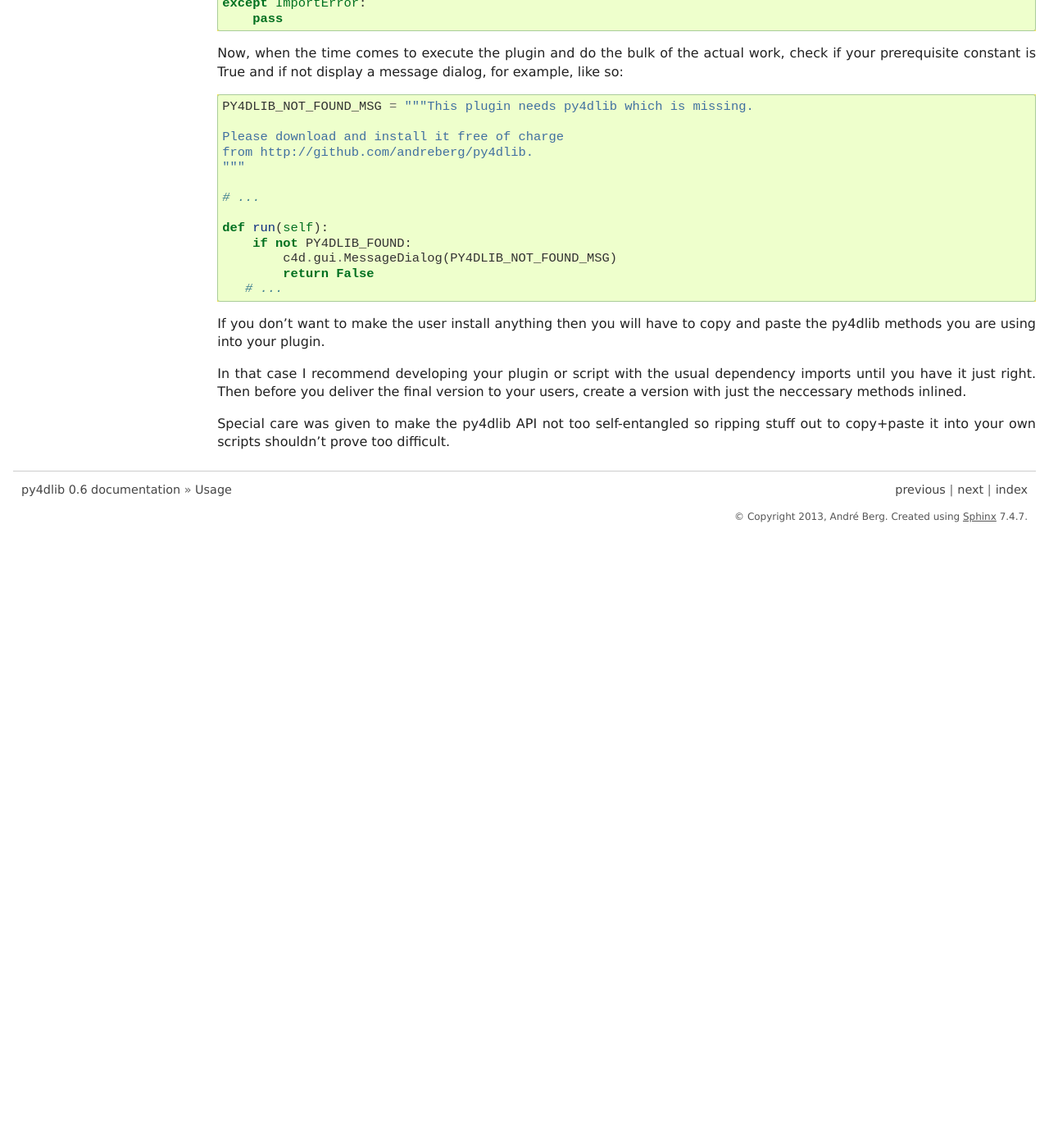
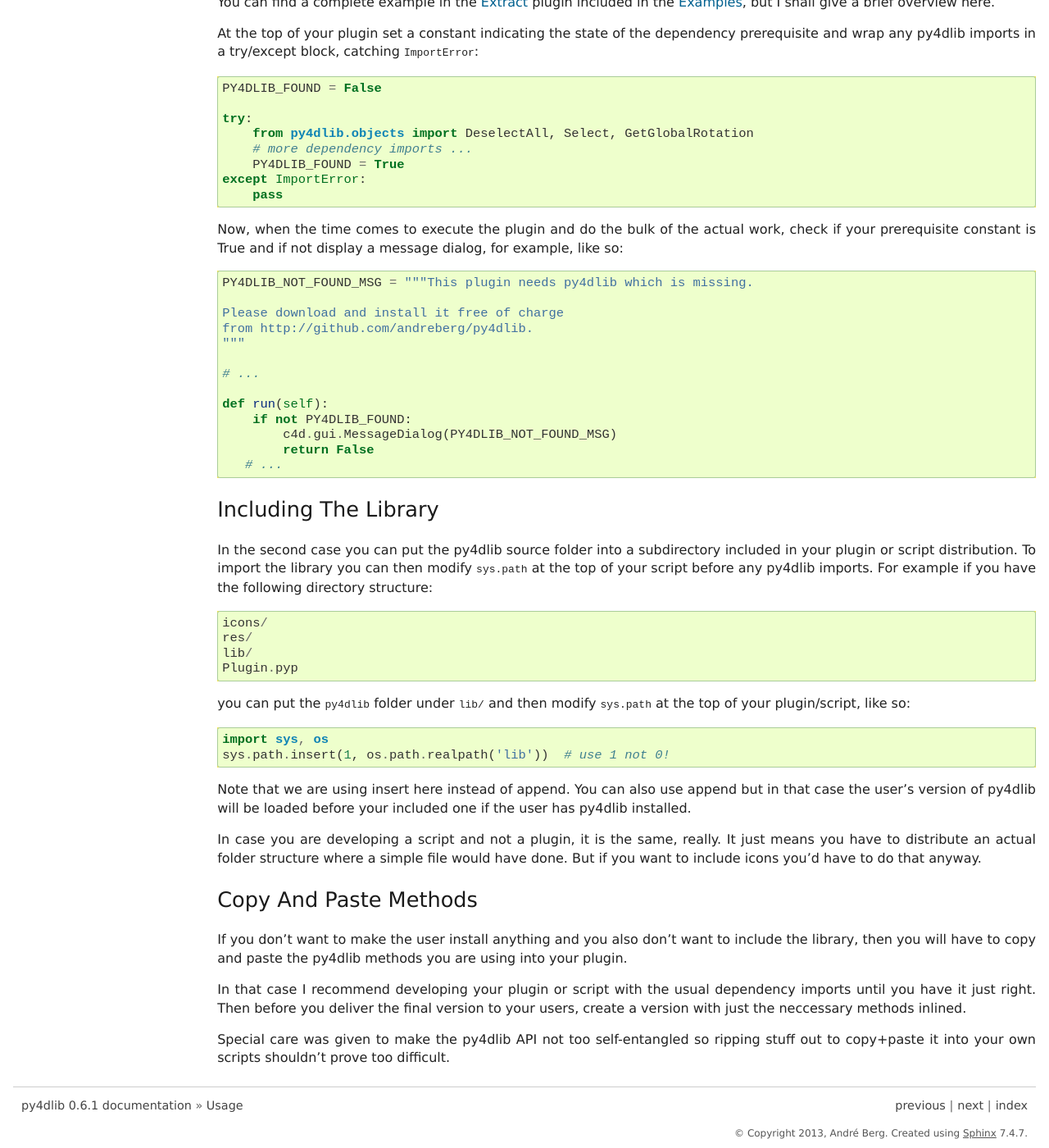
Before and after one commit to andreberg/py4dlib, a Sphinx documentation site: the page built from docs/usage.rst, in a window 1280 px wide and 1400 px high, scrolled down 1462 px. Shown: the whole window at 82% size. Built offline with Sphinx 7.4.7, drawn with Linux system fonts in a browser that asks for light colours; before the commit the page ends 2110 px from its top, so only the background shows below that; some of the changed text lies outside the part shown.

```diff
--- a/docs/api/mesh.rst
+++ b/docs/api/mesh.rst
@@ -92,8 +92,13 @@ Functions for working with CINEMA 4D's point and polygon objects.
    Cmd/Ctrl when pressing the modelling mode buttons in CINEMA 4D.
 
    :param bool strict: if True, return only those polygons
-      that fully are fully enclosed by all the points that make
+      that are fully enclosed by all the points that make
       up that polygon.
+
+   :param int threshold: minimum number of points that must be
+       shared to for strict mode to be considered as enclosing
+       a polygon. 3 includes triangles, 4 would only include
+       quads.
 
    If ``li`` already is of type ``list<c4d.CPolygon>`` return the
    list untouched.
--- a/docs/api/objects.rst
+++ b/docs/api/objects.rst
@@ -235,6 +235,13 @@ Functions for working with CINEMA 4D's objects.
 
    Same as ``c4d.utils.HPBToMatrix(c4d.utils.VectorToHPB(v))``.
 
-.. function:: MakeEditable(obj)
+.. function:: MakeEditable(obj, clone=False)
 
-   Run the Make Editible command on obj or a list of objects.
+   Run the Make Editible command on an object or a list of objects.
+
+   :param bool clone: if True, return editable clones of the
+       input.
+
+   :return: editable object or list of editable objects
+       Returns False if the document of the input objects
+       can't be found.
--- a/docs/conf.py
+++ b/docs/conf.py
@@ -48,9 +48,9 @@ copyright = u'2013, André Berg'
 # built documents.
 #
 # The short X.Y version.
-version = '0.6'
+version = '0.6.1'
 # The full version, including alpha/beta/rc tags.
-release = '0.6'
+release = '0.6.1'
 
 # The language for content autogenerated by Sphinx. Refer to documentation
 # for a list of supported languages.
--- a/docs/examples.rst
+++ b/docs/examples.rst
@@ -40,8 +40,11 @@ Normal setting for a group of selected points).
 
 Currently needs a working plane or a plane object as target. You can create a new working
 plane yourself and pick it up to be the target by pressing the pick target button (<) or
-you can select any three points on any polygon or point object and it will create the
-working plane for you when you press the (<) button.
+you can select any number of polygons on any number of polygon objects and hit one of the
+Create buttons to create a new plane or workplane aligned to the polygons.
+
+Note: in R14 the workplane button aligns the workplane mode to the selection instead of
+creating a workplane object.
 
 As a future improvement it shouldn't be hard at all to use polygons of other objects as
 planar targets.
--- a/docs/usage.rst
+++ b/docs/usage.rst
@@ -47,10 +47,20 @@ itself, but I'd caution against it. Running a plugin
 shouldn't start a connection to some random website to
 download stuff on the end user's computer.
 
-The only sensible thing you can do, is check for a prerequisite
-dependency check at the time the plugin is actually executed
-and if dependencies are missing display a message to the user
-and politely ask to download the library.
+No, there are better ways to deal with this issue.
+For example, you could:
+
+1) kindly ask the user to download the library herself
+2) include the library with your script or plugin
+3) copy and paste the methods you are using into your own script or plugin
+
+Asking The User
+~~~~~~~~~~~~~~~
+
+In the first case a sensible thing you can do, is check for
+prerequisite dependencies at the time the plugin is actually
+executed and if dependencies are missing display a message to
+the user and politely ask to download the library.
 
 You can find a complete example in the :ref:`Extract` plugin
 included in the :ref:`py4dlib.examples`, but I shall give a
@@ -87,8 +97,40 @@ and if not display a message dialog, for example, like so::
            return False
       # ...
 
-If you don't want to make the user install anything then you will have
-to copy and paste the py4dlib methods you are using into your plugin.
+Including The Library
+~~~~~~~~~~~~~~~~~~~~~
+
+In the second case you can put the py4dlib source folder into a subdirectory
+included in your plugin or script distribution. To import the library you
+can then modify ``sys.path`` at the top of your script before any py4dlib
+imports. For example if you have the following directory structure::
+
+   icons/
+   res/
+   lib/
+   Plugin.pyp
+
+you can put the ``py4dlib`` folder under ``lib/`` and then modify ``sys.path``
+at the top of your plugin/script, like so::
+
+   import sys, os
+   sys.path.insert(1, os.path.realpath('lib'))  # use 1 not 0!
+
+Note that we are using insert here instead of append. You can also use
+append but in that case the user's version of py4dlib will be loaded
+before your included one if the user has py4dlib installed.
+
+In case you are developing a script and not a plugin, it is the same, really.
+It just means you have to distribute an actual folder structure where a simple
+file would have done. But if you want to include icons you'd have to do that
+anyway.
+
+Copy And Paste Methods
+~~~~~~~~~~~~~~~~~~~~~~
+
+If you don't want to make the user install anything and you also don't want to
+include the library, then you will have to copy and paste the py4dlib methods
+you are using into your plugin.
 
 In that case I recommend developing your plugin or script with the usual
 dependency imports until you have it just right. Then before you deliver
--- a/source/py4dlib/__init__.py
+++ b/source/py4dlib/__init__.py
@@ -10,7 +10,7 @@
 #
 # pylint: disable-msg=F0401
 
-__version__ = (0, 6, 0)
+__version__ = (0, 6, 1)
 __author__  = u'André Berg'
 __email__   = 'andre.bergmedia@googlemail.com'
 __url__     = 'http://github.com/andreberg/py4dlib'
```
Also changed, not shown: other parts of docs/api/mesh.rst (+1 -1 lines), other parts of docs/api/objects.rst (+2 -2 lines), source/py4dlib/mesh.py (+8 -3 lines), source/py4dlib/objects.py (+23 -26 lines), 1 other file.
